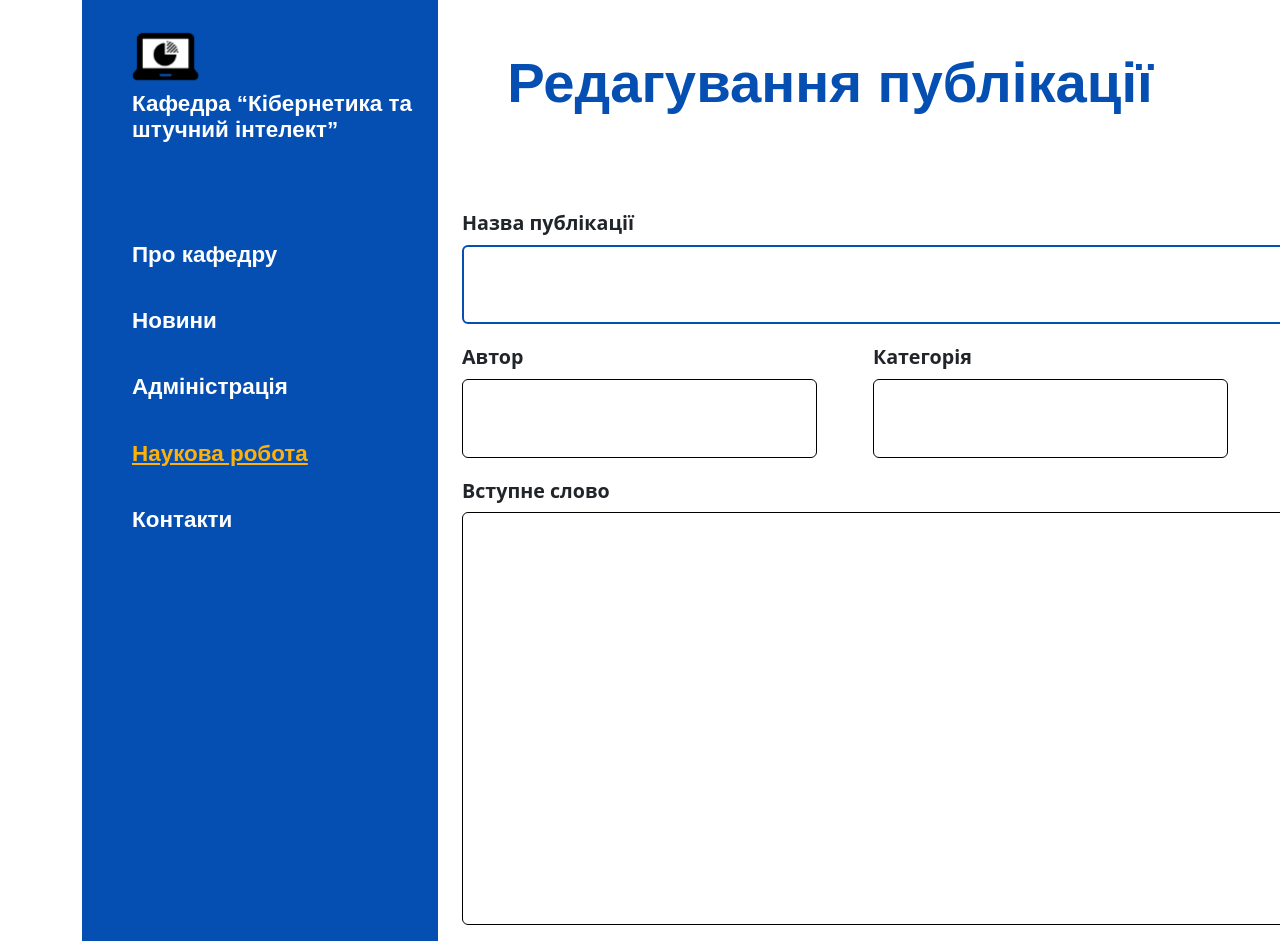
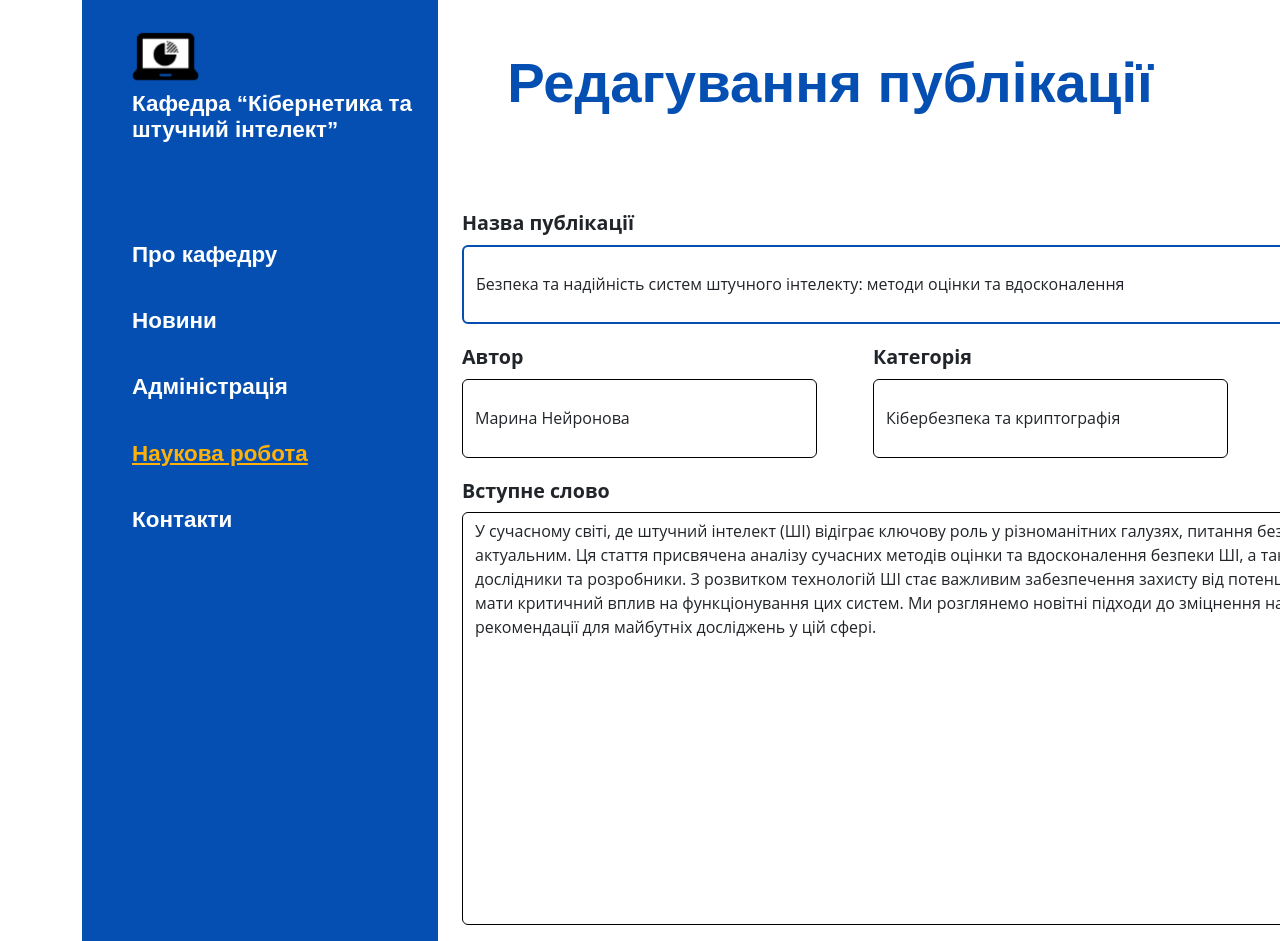
Before and after one commit to curious-minion/EPAM-admin, a Next.js app: page /scientificWork/editArticle/1 in a window 1280 px wide. Shown: the top 941 px of the page. Built offline with nearby package versions, Linux system fonts and the light colour scheme.

Commit message:
added dynamic data for createEditComponent

```diff
--- a/src/app/articles.json
+++ b/src/app/articles.json
@@ -4,7 +4,7 @@
 "text": "У сучасному світі, де штучний інтелект (ШІ) відіграє ключову роль у різноманітних галузях, питання безпеки та надійності цих систем стає все більш актуальним. Ця стаття присвячена аналізу сучасних методів оцінки та вдосконалення безпеки ШІ, а також розгляду викликів, з якими стикаються дослідники та розробники. З розвитком технологій ШІ стає важливим забезпечення захисту від потенційних загроз і вразливостей, які можуть мати критичний вплив на функціонування цих систем. Ми розглянемо новітні підходи до зміцнення надійності ШІ, а також представимо рекомендації для майбутніх досліджень у цій сфері.",
 "author": "Марина Нейронова",
 "category": "Кібербезпека та криптографія",
-"date": "27/10/2023"
+"date": "10/12/2023"
 
 
 
@@ -32,7 +32,7 @@
 "text": "Генеративні змагальні мережі (GANs) стали однією з найзахоплюючих інновацій у сфері штучного інтелекту та машинного навчання, відкриваючи нові горизонти у синтезі реалістичних зображень. Ця стаття присвячена сучасним методам та підходам до розробки та вдосконалення GANs, що дозволяють створювати зображення з неперевершеною реалістичністю. Ми розглянемо різноманітні архітектури GANs, такі як StyleGAN та BigGAN, а також новітні техніки для підвищення стабільності та якості генеративних моделей. Крім того, обговоримо застосування GANs у різних галузях, включаючи мистецтво, дизайн, медицину та розваги, і розглянемо майбутні перспективи та виклики, що стоять перед цією захоплюючою технологією.",
 "author":"Олександр Кодер",
 "category": "Штучний інтелект та машинне навчання",
-"date": "04/05/2024"
+"date": "04/01/2024"
 
 
 
@@ -113,7 +113,7 @@
 "text": "Розвиток штучного інтелекту (ШІ) відкриває нові горизонти можливостей, але водночас ставить перед суспільством важливі етичні питання. Ця стаття присвячена аналізу етичних та відповідальних підходів до розробки ШІ, розглядаючи, як забезпечити справедливість, прозорість та безпеку в процесі створення інтелектуальних систем. Ми дослідимо основні етичні дилеми, пов'язані з автоматизацією рішень, конфіденційністю даних, і впливом ШІ на ринок праці та соціальні структури. Особливу увагу буде приділено розробці рекомендацій для розробників і політиків, спрямованих на мінімізацію негативних наслідків та максимізацію позитивного впливу ШІ на суспільство. Цей аналіз допоможе краще зрозуміти, як інтегрувати етичні принципи у всі етапи розробки ШІ, забезпечуючи відповідальне використання цієї потужної технології.",
 "author":"Наталія Бітова",
 "category": "Кібербезпека та криптографія",
-"date": "27/10/2023"
+"date": "27/11/2023"
   },
 
 
@@ -122,6 +122,6 @@
 "text": "З розвитком технологій віртуальної та доповненої реальності (VR/AR) виникає все більше питань щодо їхнього впливу на психологічний стан користувачів. Ця стаття досліджує новітні знахідки в області психологічних аспектів взаємодії з VR/AR технологіями, розкриваючи, як ці інновації впливають на сприйняття, емоції та поведінку людей. Ми розглянемо різноманітні експериментальні дослідження, що вивчають вплив VR/AR на когнітивні процеси, рівень стресу, емпатію та соціальну взаємодію. Особливу увагу буде приділено потенційним ризикам та перевагам використання VR/AR в різних контекстах, таких як освіта, медицина та розваги, а також перспективам майбутніх досліджень у цій динамічній сфері.",
 "author": "Дар'я Технологічна",
 "category": "Кібербезпека та криптографія",
-"date": "27/10/2023"
+"date": "27/12/2023"
   }
 ]
--- a/src/app/createEditArticle/createEditArticle.js
+++ b/src/app/createEditArticle/createEditArticle.js
@@ -1,3 +1,8 @@
+"use client";
+
+import { usePathname } from "next/navigation";
+import { useEffect, useState } from "react";
+
 import Col from 'react-bootstrap/Col';
 import Form from 'react-bootstrap/Form';
 import { Container } from 'react-bootstrap';
@@ -17,7 +22,28 @@ import {
 	createButton,
 } from "@/app/createEditArticle/createEditArticle.module.css";
 
-export default function CreateEditArticle({pageTitle }) {
+export default function CreateEditArticle({pageTitle, articles }) {
+	const [articlesData, setArticlesData] = useState([]);
+
+
+	useEffect(() => {
+		setArticlesData(articles)
+	}, []);
+
+
+
+	const pathname = usePathname();
+	const pathId = pathname.slice(28);
+	const article = articlesData? articlesData[pathId - 1]: "";
+	const date = new Date(article?.date);
+	const day = ((date.getDate() > 9) ? date.getDate() : ('0' + date.getDate()));
+
+	const month = (date.getMonth() > 8) ? (date.getMonth() + 1) : ('0' + (date.getMonth() + 1));
+
+	const year = date.getFullYear();
+	const readyDate = year + "-" + month + "-" + day;
+
+
 	return (
 		<Container>
         <Row>
@@ -31,26 +57,26 @@ export default function CreateEditArticle({pageTitle }) {
                     <h1>{pageTitle}</h1>
                     <Form className={createForm}>
                         <Form.Label>Назва публікації</Form.Label>
-                        <Form.Control className={formControlTitle} type="text"/>
+							<Form.Control className={formControlTitle} type="text" value={ article?.title} />
 
                         <Row className="g-5 ">
 
                             <Col md>
                                 <Form.Label>Автор</Form.Label>
-                                <Form.Control className={formControl} type="text"/>
+                                <Form.Control className={formControl} type="text" value={ article?.author}/>
                             </Col>
                             <Col md >
                                 <Form.Label>Категорія</Form.Label>
-                                <Form.Control className={formControl} type="text"/>
+                                <Form.Control className={formControl} type="text" value={ article?.category}/>
                             </Col>
                             <Col md >
                                 <Form.Label>Дата</Form.Label>
-                                <Form.Control className={formControl} type="date"/>
+									<Form.Control className={formControl} type="date" value={readyDate} />
                             </Col>
                         </Row>
 
                         <Form.Label>Вступне слово</Form.Label>
-                        <Form.Control className={textArea} as="textarea" rows={10} />
+                        <Form.Control className={textArea} as="textarea" rows={10} value={ article?.text}/>
 
 
                     </Form>
--- a/src/app/createEditArticle/createEditArticle.module.css
+++ b/src/app/createEditArticle/createEditArticle.module.css
@@ -48,7 +48,7 @@ border: 1.41px solid #000000;
 .downloadArticle{
     display: flex;
     padding-top: 40px;
-    width: 1380px;
+    width: 1185px;
 }
 .downloadButton{
     width: 273px;
--- a/src/app/scientificWork/editArticle/[id]/page.js
+++ b/src/app/scientificWork/editArticle/[id]/page.js
@@ -1,8 +1,20 @@
 import CreateEditArticle from "@/app/createEditArticle/createEditArticle";
+
+import { promises as fs } from 'fs';
+
+async function getArticles() {
+ const path = process.cwd() + "/src/app/articles.json"
+  const file = await fs.readFile(path, "utf8");
+  const data = JSON.parse(file);
+  return data;
+}
+
+const articles = await getArticles();
 
 export default function Page() {
 	const pageTitle = "Редагування публікації";
+
 	return (
 
-                <CreateEditArticle pageTitle={pageTitle}/>
+		<CreateEditArticle pageTitle={pageTitle} articles={articles } />
 )}
--- a/src/app/scientificWork/page.js
+++ b/src/app/scientificWork/page.js
@@ -2,7 +2,6 @@ import{
   pageContainer,
   mainContent,
   add,
-  action,
 	createPublicationButton
 } from "./page.module.css"
 
```
